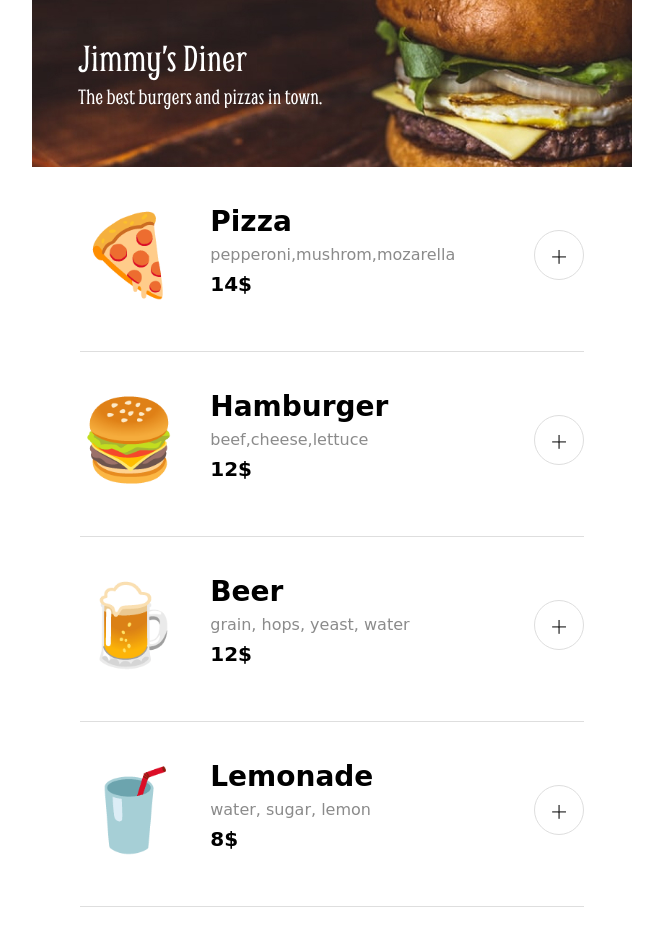
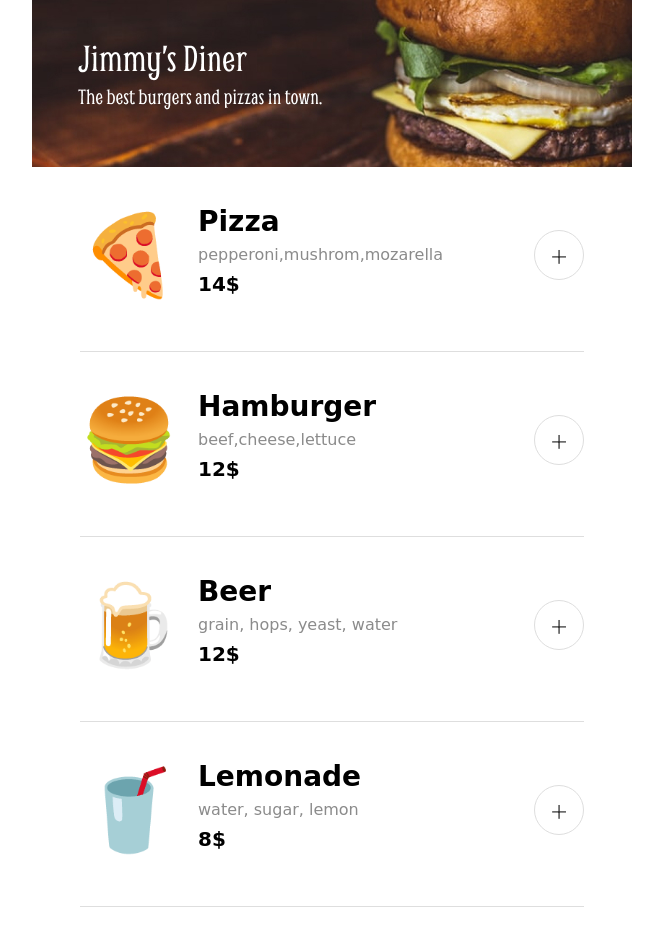
Before and after one commit to PetrValenta92/ordering-app, a website built with Vite: page index.html in a window 1280 px wide. Shown: the whole page, without its empty margins (308-971 px from the left). Built offline with nearby package versions, Linux system fonts and the light colour scheme; a web font is replaced by a local one.

Commit message:
set width property to meal-img class

```diff
--- a/index.css
+++ b/index.css
@@ -59,7 +59,11 @@ header img {
     justify-content: left;
     align-items: center;
     border-bottom: 1px solid var(--btn-border-clr);
-    gap: 2em;
+    gap: 3em;
+}
+
+.meal-img {
+    width: 4.375rem;
 }
 
 .meal-details {
```
